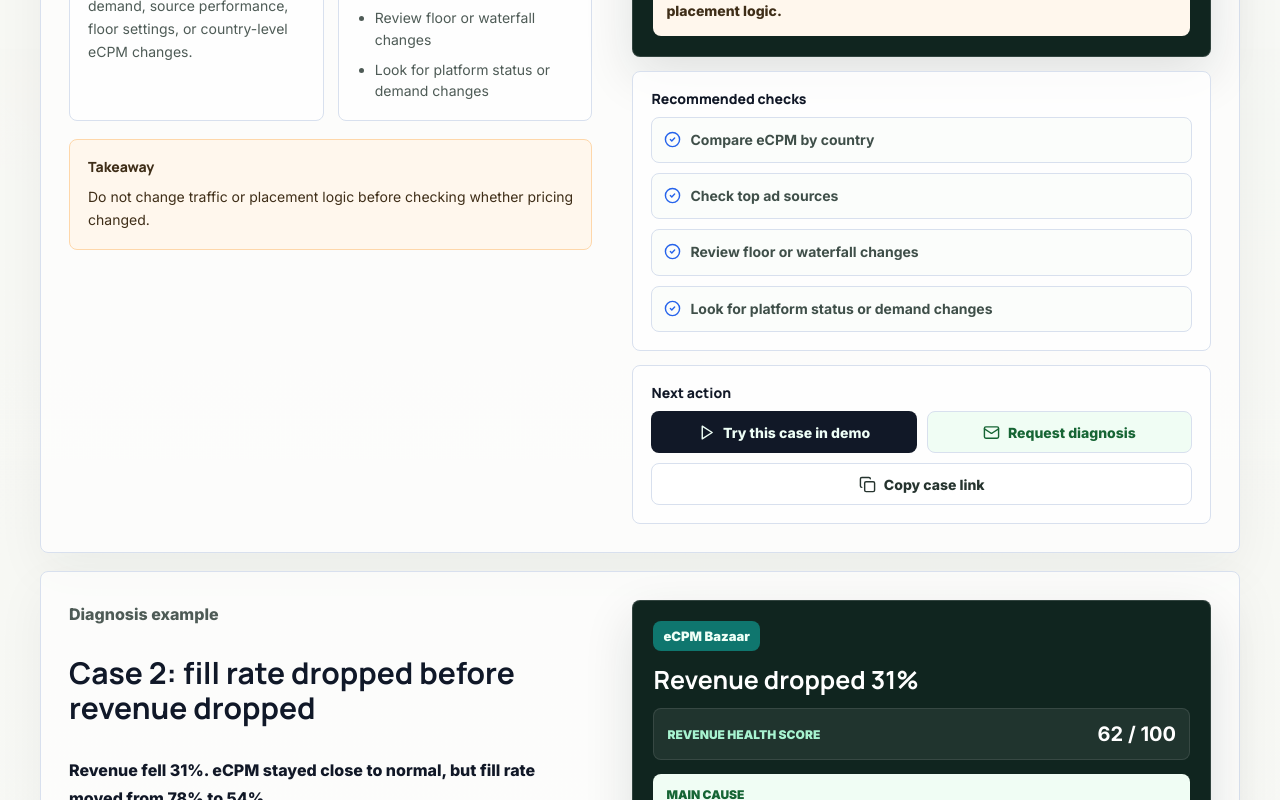
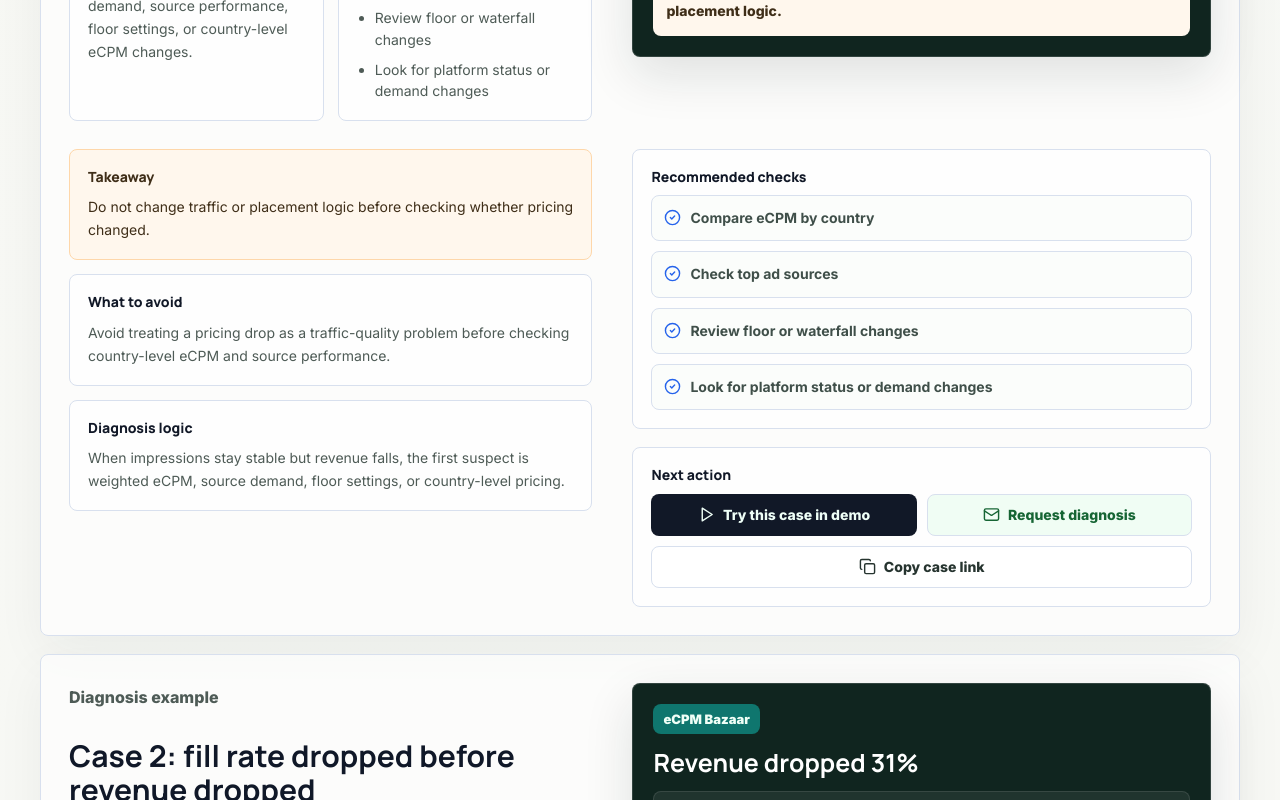
Before and after one commit to X6689/ecpm-bazaar-site, a Next.js app: page /cases in a window 1280 px wide. Shown: the part 980-1780 px from the top of the page. Built offline with nearby package versions, Linux system fonts and the light colour scheme.

Commit message:
Balance cases action sections

```diff
--- a/app/cases/cases-content.tsx
+++ b/app/cases/cases-content.tsx
@@ -15,6 +15,8 @@ type DiagnosisCase = {
     diagnosis: string;
     meaning: string;
     takeaway: string;
+    whatToAvoid: string;
+    diagnosisLogic: string;
     checks: string[];
     card: {
       problem: string;
@@ -33,6 +35,8 @@ type DiagnosisCase = {
     diagnosis: string;
     meaning: string;
     takeaway: string;
+    whatToAvoid: string;
+    diagnosisLogic: string;
     checks: string[];
     card: {
       problem: string;
@@ -58,6 +62,10 @@ const cases: DiagnosisCase[] = [
       meaning:
         "Traffic volume stayed stable, so the likely driver is pricing, demand, source performance, floor settings, or country-level eCPM changes.",
       takeaway: "Do not change traffic or placement logic before checking whether pricing changed.",
+      whatToAvoid:
+        "Avoid treating a pricing drop as a traffic-quality problem before checking country-level eCPM and source performance.",
+      diagnosisLogic:
+        "When impressions stay stable but revenue falls, the first suspect is weighted eCPM, source demand, floor settings, or country-level pricing.",
       checks: ["Compare eCPM by country", "Check top ad sources", "Review floor or waterfall changes", "Look for platform status or demand changes"],
       card: {
         problem: "Revenue dropped 24%",
@@ -77,6 +85,8 @@ const cases: DiagnosisCase[] = [
         "这更像是价格或需求问题，而不是流量问题。优先检查国家结构、竞价/广告源表现、eCPM 底价、季节性和近期聚合配置变化。",
       meaning: "流量体量基本稳定，所以更可能是价格、需求、广告源表现、底价设置或国家级 eCPM 变化导致。",
       takeaway: "在确认价格或需求是否变化之前，不要先改流量或广告位逻辑。",
+      whatToAvoid: "在检查国家级 eCPM 和广告源表现之前，不要先把价格下降误判成流量质量问题。",
+      diagnosisLogic: "当展示量稳定但收入下降时，优先怀疑加权 eCPM、广告源需求、底价设置或国家级价格变化。",
       checks: ["按国家比较 eCPM", "检查头部广告源", "复查底价或瀑布流变化", "查看平台状态或需求变化"],
       card: {
         problem: "收入下降 24%",
@@ -99,6 +109,10 @@ const cases: DiagnosisCase[] = [
         "The eCPM number alone is misleading here. The likely driver is fill or match pressure, so changing price floors blindly could make the diagnosis worse.",
       meaning: "Demand price may still be normal, but fewer requests are turning into filled impressions.",
       takeaway: "If fill rate drops while eCPM stays stable, blindly adjusting price floors can make the diagnosis worse.",
+      whatToAvoid:
+        "Avoid changing eCPM floors first when the real issue may be fewer requests turning into filled impressions.",
+      diagnosisLogic:
+        "Stable eCPM with lower fill rate usually points to source availability, timeout, SDK, mediation, or request logic issues.",
       checks: ["Split requests and fills by country", "Check timeout and request logic", "Review source availability", "Inspect recent SDK or mediation releases"],
       card: {
         problem: "Revenue dropped 31%",
@@ -118,6 +132,8 @@ const cases: DiagnosisCase[] = [
         "这里只看 eCPM 会误导判断。更可能是填充或匹配压力，盲目改底价可能让问题更严重。",
       meaning: "广告价格可能仍然正常，但更少请求变成了有效填充和展示。",
       takeaway: "如果填充率下降而 eCPM 稳定，盲目调底价可能会让诊断更糟。",
+      whatToAvoid: "当真实问题可能是更少请求转化为填充展示时，不要先调整 eCPM 底价。",
+      diagnosisLogic: "eCPM 稳定但填充率下降，通常指向广告源可用性、超时、SDK、聚合或请求逻辑问题。",
       checks: ["按国家拆 requests 和 fills", "检查超时和请求逻辑", "复查广告源可用性", "检查近期 SDK 或聚合版本变更"],
       card: {
         problem: "收入下降 31%",
@@ -141,6 +157,10 @@ const cases: DiagnosisCase[] = [
       meaning:
         "Blended eCPM can fall even when top-country eCPM stays stable, if more impressions come from lower-eCPM countries.",
       takeaway: "Do not treat a traffic mix shift as a global demand collapse.",
+      whatToAvoid:
+        "Avoid changing global mediation settings before separating Tier 1 trends from blended traffic mix changes.",
+      diagnosisLogic:
+        "Blended eCPM can fall even when top-country eCPM stays stable if more impressions shift toward lower-eCPM regions.",
       checks: ["Compare impressions share by country", "Check UA campaigns and organic traffic sources", "Review placement exposure by region", "Separate country mix from source performance"],
       card: {
         problem: "Total eCPM dropped 18%",
@@ -160,6 +180,8 @@ const cases: DiagnosisCase[] = [
         "这更可能是流量结构变化，而不是全球价格崩了。团队应先按国家比较收入贡献，再决定是否改全局聚合配置。",
       meaning: "即使头部国家 eCPM 稳定，只要更多展示来自低 eCPM 国家，混合 eCPM 也会下降。",
       takeaway: "不要把流量结构变化误判成全球广告需求崩塌。",
+      whatToAvoid: "在分离 Tier 1 趋势和混合流量结构变化之前，不要先改全局聚合设置。",
+      diagnosisLogic: "即使头部国家 eCPM 稳定，只要更多展示转向低 eCPM 地区，混合 eCPM 也会下降。",
       checks: ["比较各国家展示占比", "检查买量和自然流量来源", "按地区复查广告位曝光", "把国家结构和广告源表现分开看"],
       card: {
         problem: "总 eCPM 下降 18%",
@@ -183,6 +205,10 @@ const cases: DiagnosisCase[] = [
       meaning:
         "Sports events, holidays, exams, work schedules, or local events can reduce user activity during the app's normal peak monetization window.",
       takeaway: "If revenue drops during the app's normal peak hours, split by hour before assuming eCPM, demand, or mediation failed.",
+      whatToAvoid:
+        "Avoid assuming the ad stack failed when impressions per user drops only during event hours or normal peak windows.",
+      diagnosisLogic:
+        "If eCPM and match rate stay stable while peak-hour impressions fall, the likely driver is audience behavior rather than ad demand.",
       checks: [
         "Compare event days vs normal days",
         "Check 5pm-10pm separately",
@@ -209,6 +235,8 @@ const cases: DiagnosisCase[] = [
         "这不像广告需求问题，更像用户行为变化。日均值会让收入趋势看起来比广告栈真实情况更糟。",
       meaning: "体育赛事、节假日、考试、工作节奏或本地事件，都可能减少 App 正常变现高峰期的用户活跃。",
       takeaway: "如果收入在正常高峰时段下降，先按小时拆分，再判断 eCPM、需求或聚合是否出问题。",
+      whatToAvoid: "如果每用户展示只在事件时段或正常高峰窗口下降，不要先假设广告栈失效。",
+      diagnosisLogic: "如果 eCPM 和匹配率稳定，但高峰时段展示下降，更可能是用户行为变化，而不是广告需求问题。",
       checks: ["比较事件日和正常日", "单独检查 5pm-10pm", "比较比赛时段和相邻非比赛时段", "检查每用户展示次数", "确认 eCPM 和匹配率是否稳定"],
       card: {
         problem: "收入下降 19%",
@@ -247,6 +275,8 @@ const copy = {
     whatThisMeans: "What this means",
     firstChecks: "First checks",
     takeaway: "Takeaway",
+    whatToAvoid: "What to avoid",
+    diagnosisLogic: "Diagnosis logic",
     recommendedChecks: "Recommended checks",
     actionsTitle: "Next action",
     ctaTitle: "Want to test your own data?",
@@ -281,6 +311,8 @@ const copy = {
     whatThisMeans: "这说明什么",
     firstChecks: "优先检查",
     takeaway: "关键提醒",
+    whatToAvoid: "避免误判",
+    diagnosisLogic: "诊断逻辑",
     recommendedChecks: "推荐检查项",
     actionsTitle: "下一步动作",
     ctaTitle: "想测试自己的数据？",
@@ -348,6 +380,7 @@ export function CasesContent() {
           const hasDemoScenario = scenarioId !== undefined;
           return (
             <article className="case-card" key={current.title}>
+              <div className="case-top-grid">
                 <div className="case-explanation-panel">
                   <p className="section-label">{t.example}</p>
                   <h2>{current.title}</h2>
@@ -367,12 +400,8 @@ export function CasesContent() {
                       </ul>
                     </div>
                   </div>
-                <div className="case-takeaway">
-                  <h3>{t.takeaway}</h3>
-                  <p>{current.takeaway}</p>
                 </div>
-              </div>
-              <div className="case-card-output case-right-stack">
+                <div className="case-card-output">
                   <div className="mini-diagnosis-card">
                     <span className="share-card-brand">eCPM Bazaar</span>
                     <h3>{current.card.problem}</h3>
@@ -404,6 +433,24 @@ export function CasesContent() {
                     </dl>
                     <p>{current.card.action}</p>
                   </div>
+                </div>
+              </div>
+              <div className="case-action-grid">
+                <div className="case-action-left-stack">
+                  <div className="case-takeaway">
+                    <h3>{t.takeaway}</h3>
+                    <p>{current.takeaway}</p>
+                  </div>
+                  <div className="case-guidance-card">
+                    <h3>{t.whatToAvoid}</h3>
+                    <p>{current.whatToAvoid}</p>
+                  </div>
+                  <div className="case-guidance-card">
+                    <h3>{t.diagnosisLogic}</h3>
+                    <p>{current.diagnosisLogic}</p>
+                  </div>
+                </div>
+                <div className="case-action-right-stack">
                 <div className="recommended-checks-panel">
                   <h3>{t.recommendedChecks}</h3>
                   <div className="check-list">
@@ -437,6 +484,7 @@ export function CasesContent() {
                   </div>
                 </div>
                 </div>
+              </div>
             </article>
           );
         })}
--- a/app/globals.css
+++ b/app/globals.css
@@ -2894,9 +2894,7 @@ h3,
 
 .case-card {
   display: grid;
-  grid-template-columns: minmax(0, 0.95fr) minmax(420px, 1.05fr);
-  align-items: start;
-  gap: 40px;
+  gap: 28px;
   padding: 28px;
   border: 1px solid var(--line);
   border-radius: 8px;
@@ -2926,6 +2924,14 @@ h3,
   font-weight: 750;
 }
 
+.case-top-grid,
+.case-action-grid {
+  display: grid;
+  grid-template-columns: minmax(0, 0.95fr) minmax(420px, 1.05fr);
+  align-items: start;
+  gap: 40px;
+}
+
 .case-explanation-panel {
   display: grid;
   align-content: start;
@@ -2940,6 +2946,7 @@ h3,
 }
 
 .case-insight-card,
+.case-guidance-card,
 .recommended-checks-panel,
 .case-actions-panel {
   min-width: 0;
@@ -2950,6 +2957,7 @@ h3,
 }
 
 .case-insight-card h3,
+.case-guidance-card h3,
 .recommended-checks-panel h3,
 .case-actions-panel h3,
 .case-takeaway h3 {
@@ -2961,6 +2969,7 @@ h3,
 }
 
 .case-insight-card p,
+.case-guidance-card p,
 .case-takeaway p {
   color: #4e5b56;
   font-size: 14px;
@@ -2992,6 +3001,18 @@ h3,
 .case-takeaway h3,
 .case-takeaway p {
   color: #3f2e18;
+}
+
+.case-action-left-stack,
+.case-action-right-stack {
+  display: grid;
+  align-content: start;
+  gap: 14px;
+  min-width: 0;
+}
+
+.case-action-right-stack {
+  gap: 18px;
 }
 
 .case-card-output {
@@ -3812,7 +3833,9 @@ h3,
   .guide-two-column,
   .guide-related > div,
   .faq-list,
-  .case-card {
+  .case-card,
+  .case-top-grid,
+  .case-action-grid {
     grid-template-columns: 1fr;
   }
 
```
Lines whose indentation alone changed are shown as unchanged.
